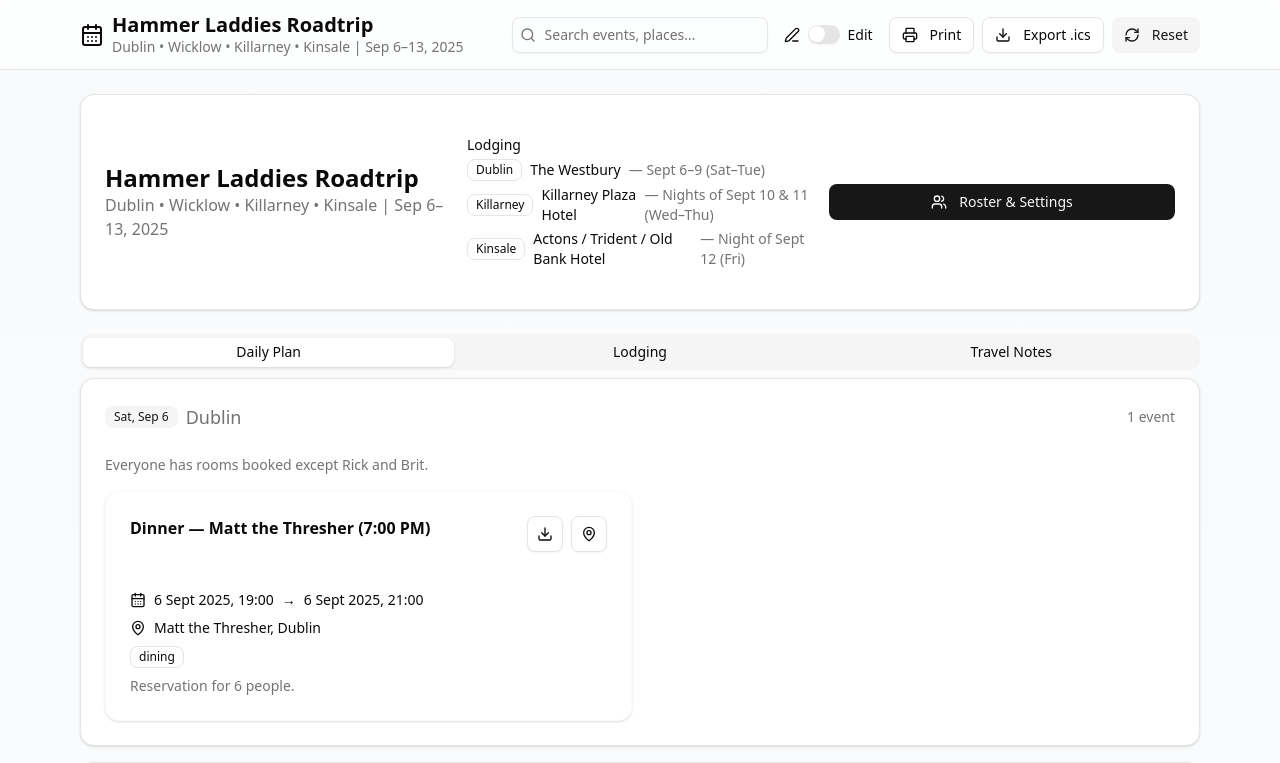
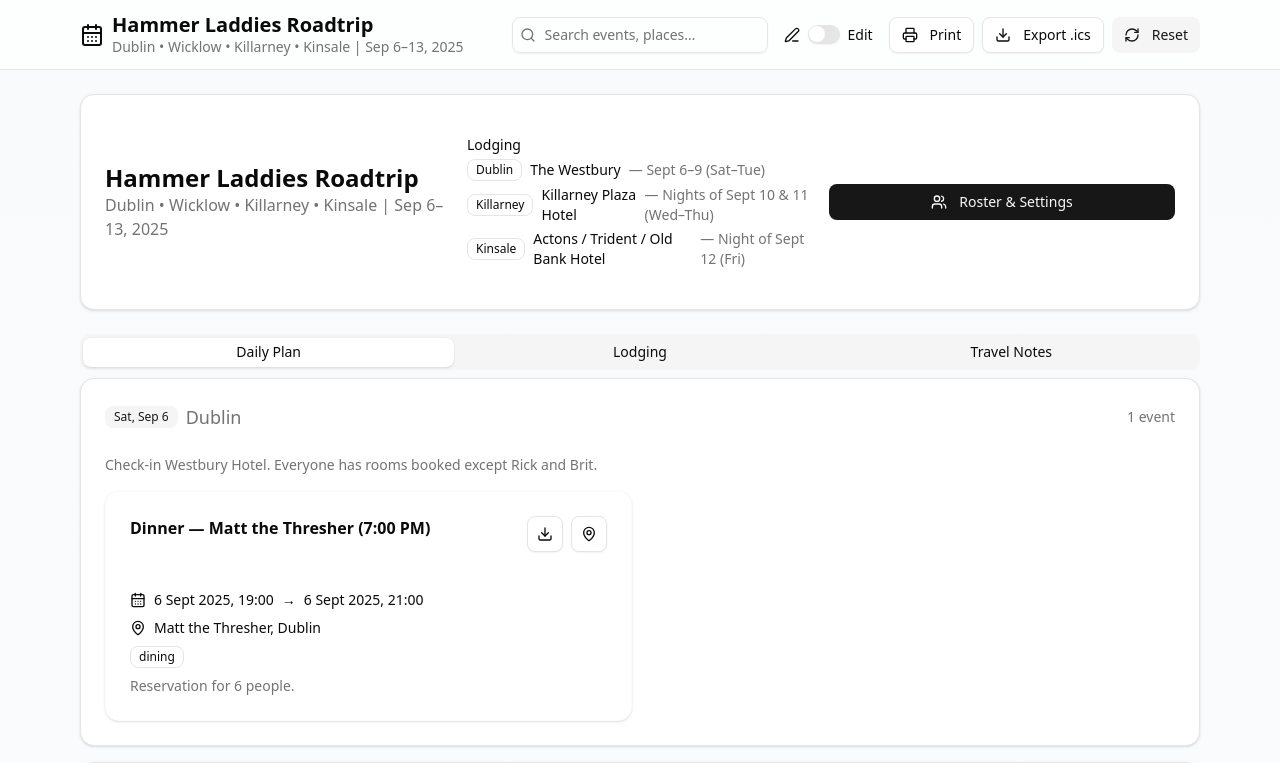
Before and after one commit to david-c-levin/golf-itinerary, a Next.js app: page / in a window 1280 px wide. Shown: the top 763 px of the page. Built offline with nearby package versions, Linux system fonts and the light colour scheme.

Commit message:
Update page.tsx

```diff
--- a/src/app/page.tsx
+++ b/src/app/page.tsx
@@ -207,7 +207,7 @@ const seedData: Itinerary = {
       id: "2025-09-06",
       dateLabel: "Sat, Sept 6",
       city: "Dublin",
-      notes: "Everyone has rooms booked except Rick and Brit.",
+      notes: "Check-in Westbury Hotel. Everyone has rooms booked except Rick and Brit.",
       events: [
         {
           id: "sat6-dinner",
```
